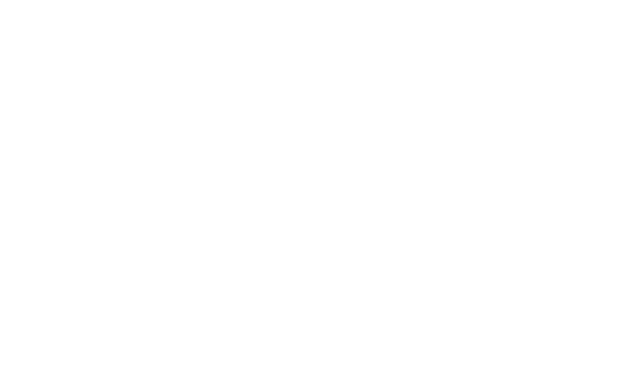
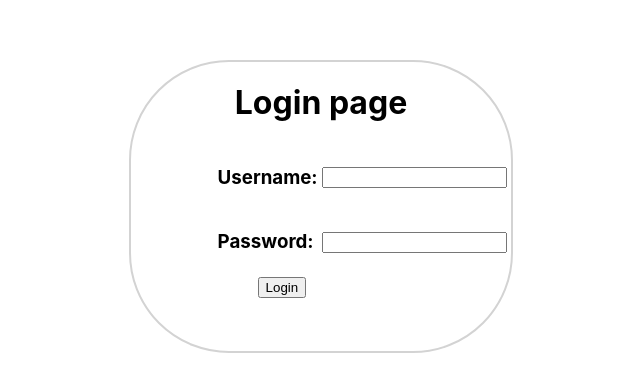
Before and after one commit to kristianUrup/AlertSystemWebApp, a React (Create React App) app in the folder alert-system-webapp/: page /login in a window 1280 px wide. Shown: the part 196-588 px from the top of the page, without its empty margins (319-959 px from the left). Built offline with nearby package versions, Linux system fonts and the light colour scheme.

Commit message:
Auth works
Now i have made so auth is working
I have made services for Authentication and for User

```diff
--- a/alert-system-webapp/src/App.tsx
+++ b/alert-system-webapp/src/App.tsx
@@ -3,13 +3,16 @@ import { Route, BrowserRouter as Router, Switch } from 'react-router-dom';
 import './App.css';
 import Home from './pages/home/home';
 import Log from "./pages/log/log";
+import Login from "./pages/login/login";
+import {PrivateRoute} from "./pages/shared/PrivateRoute";
 
 const App = () => {
   return (
       <Router>
         <Switch>
           <Route path="/" component={Home} exact />
-          <Route path="/log" component={Log} exact />
+          <Route path="/login" component={Login} exact />
+          <PrivateRoute route="/log" component={Log} redirect="/login"/>
         </Switch>
       </Router>
   );
--- /dev/null
+++ b/alert-system-webapp/src/data/AuthService.ts
@@ -0,0 +1,65 @@
+import {User} from "./models/User";
+import {User as UserModel } from "../models/User";
+
+
+
+export const LoginWithNameAndEmail = async (name: string, password: string): Promise<boolean>  => {
+
+
+    const requestOptions = {
+        method: 'POST',
+        headers: { 'Content-Type': 'application/json' },
+        body: JSON.stringify({ password: password, name: name })
+    };
+
+    const response =  await fetch('http://localhost:7071/api/token', requestOptions );
+    if(response.ok){
+        const data = await response.json();
+        SetToken(data.token);
+        SetNameOfUser(data.name);
+        SetEmail(data.email);
+        return true;
+    }
+    else {
+        return false;
+    }
+};
+
+
+export const CheckAuth = (): boolean => {
+    const token = GetToken();
+    if(token != "" && token != undefined){
+        return true;
+    }
+    return false;
+};
+
+export const GetToken = (): string | null => {
+    return sessionStorage.getItem('token');
+};
+
+export const GetNameOfUser = (): string | null => {
+    return  sessionStorage.getItem('name');
+};
+
+export const SetToken = (token: string) => {
+    sessionStorage.setItem('token', token);
+};
+
+export const SetNameOfUser = (name: string) => {
+    sessionStorage.setItem('name', name);
+};
+
+export const SetEmail = (email: string) => {
+    sessionStorage.setItem('email', email);
+};
+
+export const GenerateToken = (): string => {
+    return "it is a token for the win";
+};
+
+export const SetLogout = (): boolean => {
+    sessionStorage.removeItem('token');
+    sessionStorage.removeItem('email');
+    return true;
+};
--- /dev/null
+++ b/alert-system-webapp/src/data/models/User.ts
@@ -0,0 +1,5 @@
+export interface User {
+    userId: string,
+    name: string,
+    email: string,
+}
--- /dev/null
+++ b/alert-system-webapp/src/models/User.ts
@@ -0,0 +1,4 @@
+export interface User{
+    name: string;
+    email: string;
+}
--- a/alert-system-webapp/src/pages/home/home.tsx
+++ b/alert-system-webapp/src/pages/home/home.tsx
@@ -1,6 +1,7 @@
 import React from "react";
 import './home.css';
 import { useHistory } from "react-router-dom";
+import {SetLogout} from "../../data/AuthService";
 
 
 const Home: React.FC = () => {
@@ -10,12 +11,21 @@ const Home: React.FC = () => {
         history.push('/log')
     }
 
+    const Logout = () => {
+        if(SetLogout()){
+            history.push('/login');
+        }
+    }
+
     return (
         <div>
             <h1>Welcome to the Admin Page</h1>
             <button className={"Home__Button"} onClick={handleClick}>
                 Log
             </button>
+            <button onClick={ () => Logout()}>
+                Logout
+            </button>
         </div>
     )
 };
--- /dev/null
+++ b/alert-system-webapp/src/pages/login/login.css
@@ -0,0 +1,18 @@
+.outer__ring{
+    margin: 20% 35% 0% 35%;
+    border-radius: 100px;
+    border: 2px solid lightgrey;
+}
+
+.header {
+    text-align: center;
+}
+
+.table {
+    margin-bottom: 50px;
+    padding-left: 22%;
+}
+
+.login-btn {
+    margin-left: 40px;
+}
--- /dev/null
+++ b/alert-system-webapp/src/pages/login/login.tsx
@@ -0,0 +1,42 @@
+import React, {useState} from "react";
+import './login.css';
+import {LoginWithNameAndEmail} from "../../data/AuthService";
+import {useHistory} from "react-router-dom";
+
+const Login: React.FC = () => {
+    const [username, setUsername] = useState("");
+    const [password, setPassword] = useState("");
+    let history = useHistory();
+    const onClickLogin = (username: string, password: string) => {
+        LoginWithNameAndEmail(username, password).then(success => {
+            if (success) {
+                history.push('/log');
+            }
+        });
+    };
+    return (
+        <div className="outer__ring">
+            <h1 className="header"> Login page </h1>
+            <table className="table">
+                <tbody>
+                <tr>
+                    <td><h3>Username:</h3></td>
+                    <td><input onChange={input => setUsername(input.target.value)}/></td>
+                </tr>
+                <tr>
+                    <td><h3>Password:</h3></td>
+                    <td><input type="password" name={password} onChange={input => setPassword(input.target.value)} /></td>
+                </tr>
+                <tr>
+                    <td>
+                        <button className="login-btn" onClick={() => onClickLogin(username, password)}> Login</button>
+                    </td>
+                </tr>
+                </tbody>
+            </table>
+        </div>
+    )
+};
+
+
+export default Login;
--- /dev/null
+++ b/alert-system-webapp/src/pages/shared/PrivateRoute.tsx
@@ -0,0 +1,18 @@
+import { Route, Redirect } from 'react-router-dom';
+import * as React from "react";
+import {CheckAuth} from "../../data/AuthService";
+
+export interface PrivateRouteProps {
+    component: any;
+    route: string;
+    redirect: string;
+}
+
+export const PrivateRoute: React.FC<PrivateRouteProps> = ({ component, route, redirect}) => {
+    const routeComponent = (props: any) => (
+        CheckAuth()
+            ? React.createElement(component, props)
+            : <Redirect to={{pathname: redirect}} />);
+
+    return <Route component={routeComponent} path={route}/>;
+};
```
Also changed, not shown: 1 other file (tests, documents, lock files or other folders).
